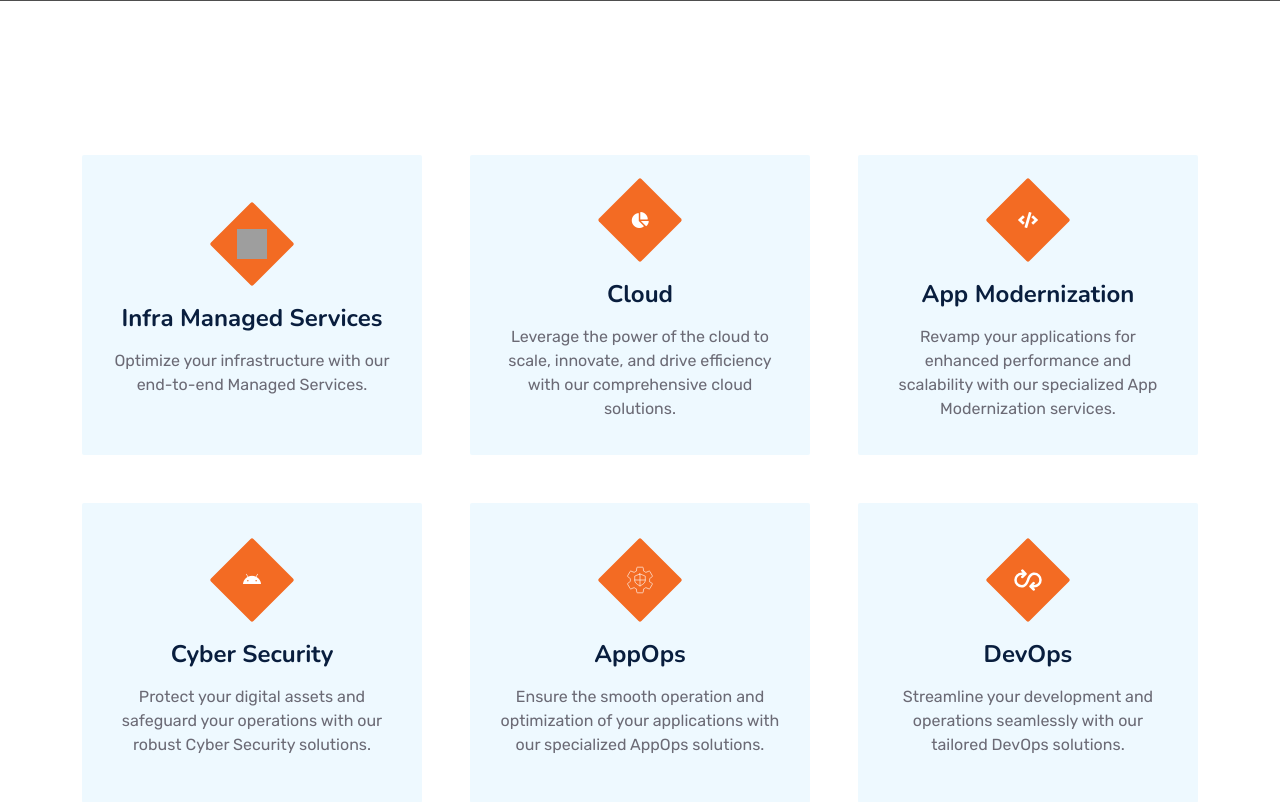
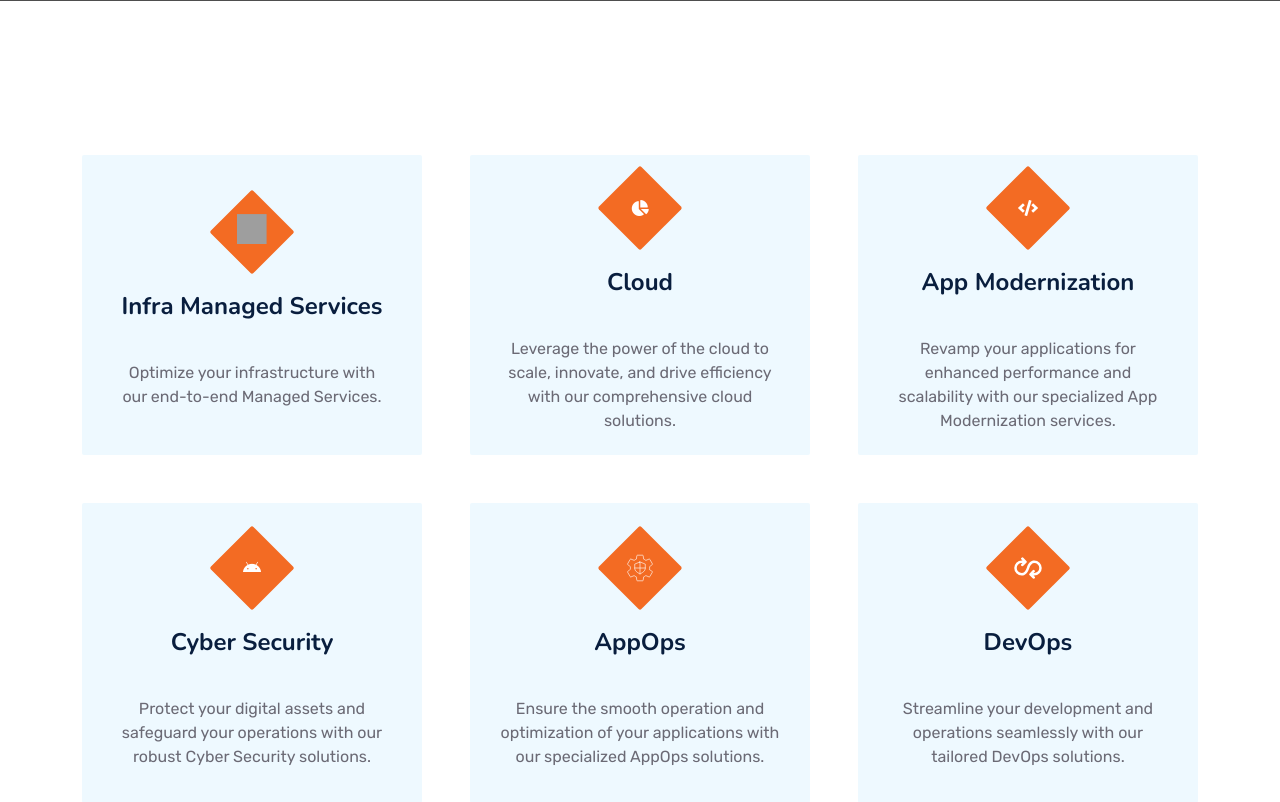
Before and after one commit to eshaagarwa/MegamaxServices_Project, a PHP site: page /service.php in a window 1280 px wide. Shown: the part 407-1209 px from the top of the page. Run offline with PHP 8.4, Linux system fonts and the light colour scheme; some libraries are stand-ins or nearby versions; grey boxes are pictures that could not be loaded.

Commit message:
Update service.php

```diff
--- a/service.php
+++ b/service.php
@@ -175,12 +175,21 @@
                 <div class="col-lg-4 col-md-6 wow zoomIn" data-wow-delay="0.3s">
                     <div class="service-item bg-light rounded d-flex flex-column align-items-center justify-content-center text-center">
                         <div class="service-icon">
-                            <i class="text-white"> <img src="img/offerings-icons/inframanged.png" style="width: 30px; height: 30px;"></i>
+                            <!--i class="text-white"> <img src="img/offerings-icons/inframanged.png" style="width: 30px; height: 30px;"></i-->
+                            <i class="text-white">
+    <img src="img/offerings-icons/inframanged.png" style="width: 30px; height: 30px; margin-top: -5px;">
+</i>
+
                         </div>
                         <h4 class="mb-3">Infra Managed Services</h4>
-                        <p class="m-0"> Optimize your infrastructure with our end-to-end Managed Services.
+                        <br>
+                        <p class="m-0"> Optimize your infrastructure with
 
                         </p>
+                        <p class="m-0"> our end-to-end Managed Services.
+
+                        </p>
+
                         <a class="btn btn-lg btn-primary rounded" href="Infra Managed Services.html"><i class="bi bi-arrow-right"></i>ReadMore</a>
                     </div>
                 </div>
@@ -190,6 +199,7 @@
                             <i class="fa fa-chart-pie text-white"></i>
                         </div>
                         <h4 class="mb-3">Cloud</h4>
+                        <br>
                         <p class="m-0">Leverage the power of the cloud to scale, innovate, and drive efficiency with our comprehensive cloud solutions.
 
                         </p>
@@ -203,6 +213,7 @@
                             <i class="fa fa-code text-white"></i>
                         </div>
                         <h4 class="mb-3">App Modernization</h4>
+                        <br>
                         <p class="m-0">Revamp your applications for enhanced performance and scalability with our specialized App Modernization services.
                         </p>
                         <a class="btn btn-lg btn-primary rounded" href="App Modernization.html"><i class="bi bi-arrow-right"></i>ReadMore</a>
@@ -214,6 +225,7 @@
                             <i class="fab fa-android text-white"></i>
                         </div>
                         <h4 class="mb-3">Cyber Security</h4>
+                        <br>
                         <p class="m-0">Protect your digital assets and safeguard your operations with our robust Cyber Security solutions.</p>
                         <a class="btn btn-lg btn-primary rounded" href="cybersecurity.html"><i class="bi bi-arrow-right"></i>ReadMore</a>
                     </div>
@@ -224,6 +236,7 @@
                             <i class="text-white"> <img src="img/offerings-icons/App-opps.svg" style="width: 30px; height: 30px;"></i>
                         </div>
                         <h4 class="mb-3">AppOps</h4>
+                        <br>
                         <p class="m-0"> Ensure the smooth operation and optimization of your applications with our specialized AppOps solutions.
                         </p>
                         <a class="btn btn-lg btn-primary rounded" href="AppOps.html"><i class="bi bi-arrow-right"></i>ReadMore</a>
@@ -244,6 +257,7 @@
                             <i class="text-white"> <img src="img/offerings-icons/dev-ops.svg" style="width: 30px; height: 30px;"></i>
                         </div>
                         <h4 class="mb-3">DevOps</h4>
+                        <br>
                         <p class="m-0"> Streamline your development and operations seamlessly with our tailored DevOps solutions.
                         </p>
                         <a class="btn btn-lg btn-primary rounded" href="devOps.html"><i class="bi bi-arrow-right"></i>ReadMore</a>
```
